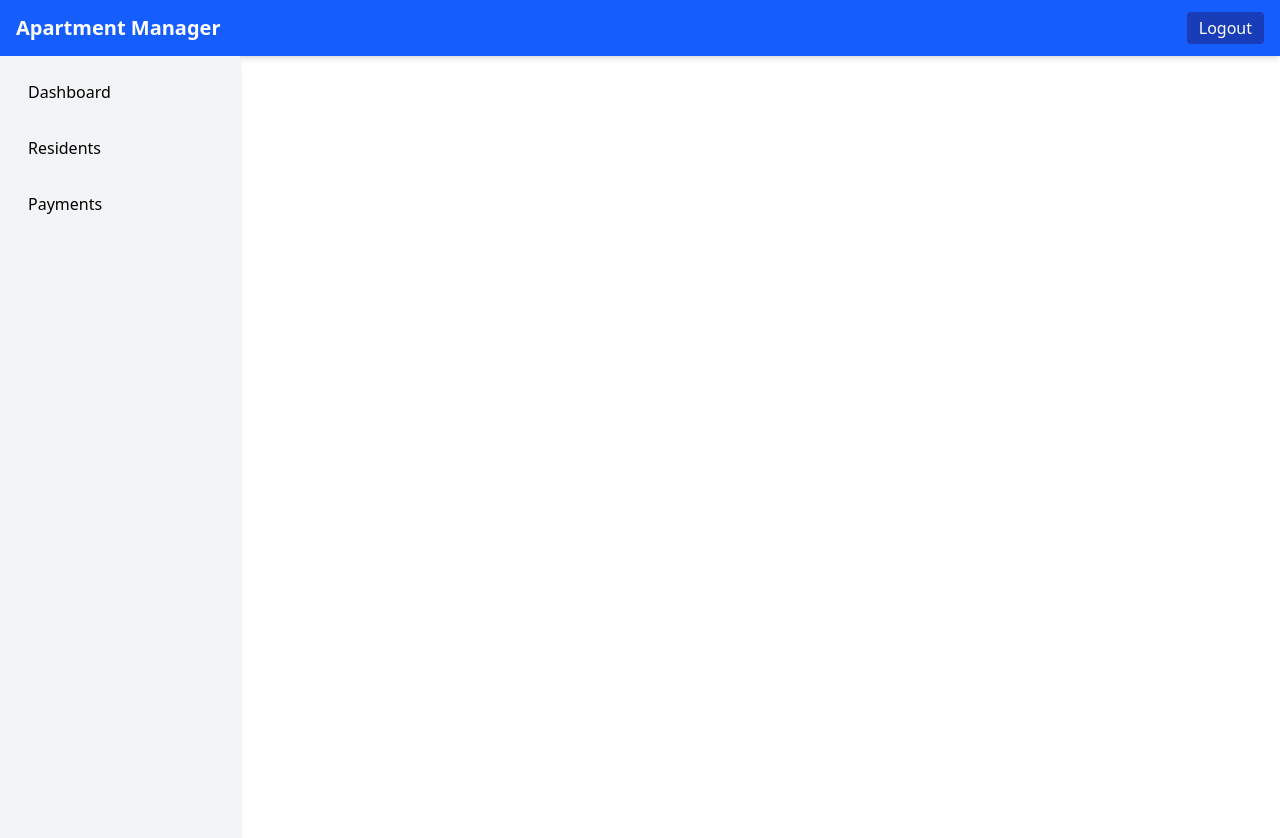
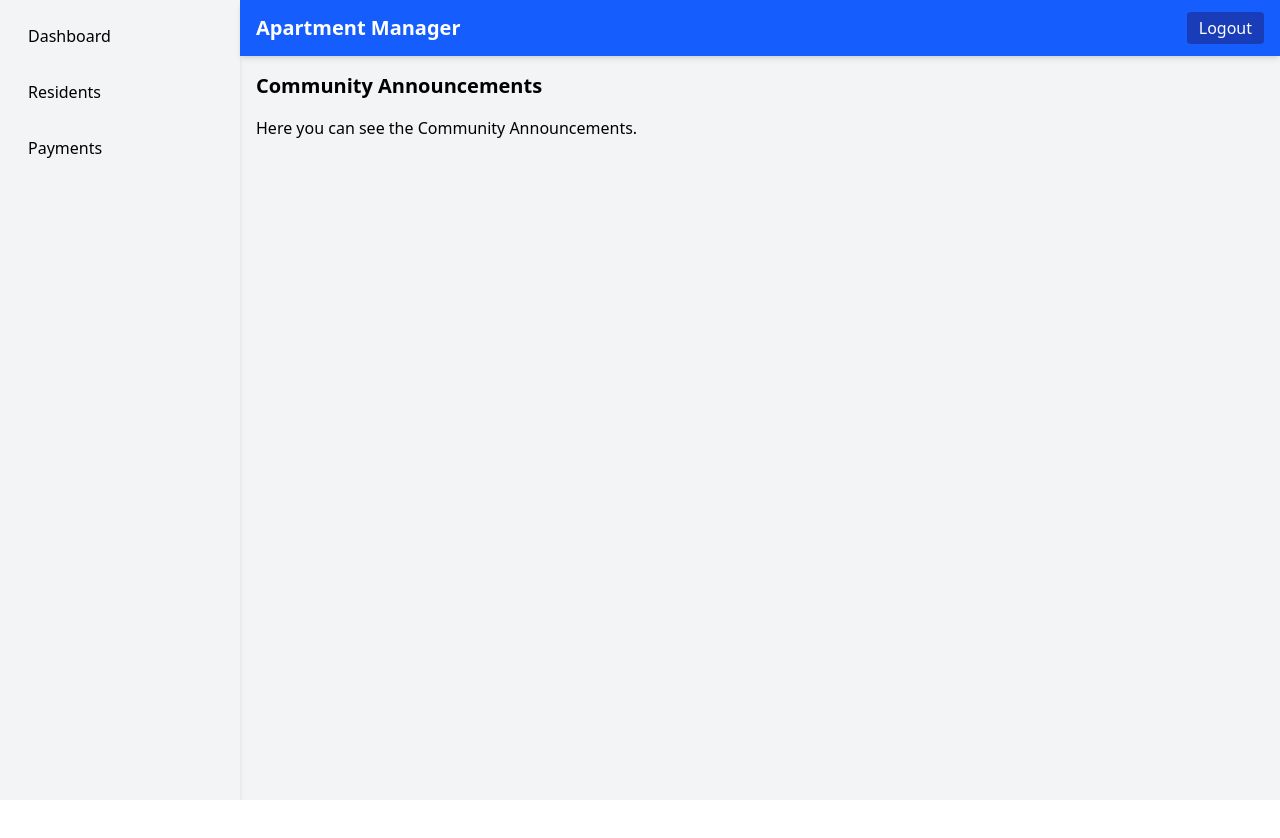
Before and after one commit to GreyWind1801/Management-System, a React (Vite) app in the folder frontend/apartment-app/: page /announcements in a window 1280 px wide. Shown: the top 838 px of the page. After the commit the page ends 800 px from the top, so only its background shows below. Built offline with nearby package versions, Linux system fonts and the light colour scheme.

Commit message:
Added pages to the frontend

```diff
--- a/frontend/apartment-app/src/App.jsx
+++ b/frontend/apartment-app/src/App.jsx
@@ -1,28 +1,32 @@
 import React from 'react';
 import { Routes, Route } from 'react-router-dom';
-
-import Navbar from './components/Navbar';
-import Sidebar from './components/Sidebar';
+import MainLayout from './layouts/MainLayout';
 
 import Dashboard from './pages/Dashboard';
+import Apartments from './pages/Apartments';
 import Residents from './pages/Residents';
 import Payments from './pages/Payments';
+import Maintenance from './pages/Maintenance';
+import Visitors from './pages/Visitors';
+import Bookings from './pages/Bookings';
+import Documents from './pages/Documents';
+import Announcements from './pages/Announcements';
 
 function App() {
   return (
-    <div className="flex flex-col h-screen">
-      <Navbar />
-      <div className="flex flex-1">
-        <Sidebar />
-        <main className="flex-1 p-4 overflow-auto">
-        <Routes>
-            <Route path="/" element={<Dashboard />} />
-            <Route path="/residents" element={<Residents />} />
-            <Route path="/payments" element={<Payments />} />
-        </Routes>
-        </main>
-      </div>
-    </div>
+      <Routes>
+        <Route path="/" element={<MainLayout />}>
+          <Route index element={<Dashboard />} />
+          <Route path="apartments" element={<Apartments />} />
+          <Route path="residents" element={<Residents />} />
+          <Route path="payments" element={<Payments />} />
+          <Route path="maintenance" element={<Maintenance />} />
+          <Route path="visitors" element={<Visitors />} />
+          <Route path="bookings" element={<Bookings />} />
+          <Route path="documents" element={<Documents />} />
+          <Route path="announcements" element={<Announcements />} />
+        </Route>
+      </Routes>
   );
 }
 
--- /dev/null
+++ b/frontend/apartment-app/src/layouts/MainLayout.jsx
@@ -0,0 +1,21 @@
+// src/layouts/MainLayout.jsx
+import React from 'react';
+import Sidebar from '../components/Sidebar';
+import Navbar from '../components/Navbar';
+import { Outlet } from 'react-router-dom';
+
+const MainLayout = () => {
+  return (
+    <div className="flex h-screen bg-gray-100">
+      <Sidebar />
+      <div className="flex flex-col flex-1">
+        <Navbar />
+        <main className="flex-1 p-4 overflow-y-auto">
+          <Outlet /> {/* This renders the child page */}
+        </main>
+      </div>
+    </div>
+  );
+};
+
+export default MainLayout;
--- /dev/null
+++ b/frontend/apartment-app/src/pages/Announcements.jsx
@@ -0,0 +1,13 @@
+// src/pages/Announcements.jsx
+import React from 'react';
+
+const Announcements = () => {
+  return (
+    <div>
+      <h2 className="text-xl font-semibold mb-4">Community Announcements</h2>
+      <p>Here you can see the Community Announcements.</p>
+    </div>
+  );
+};
+
+export default Announcements;
--- /dev/null
+++ b/frontend/apartment-app/src/pages/Apartments.jsx
@@ -0,0 +1,13 @@
+// src/pages/Apartments.jsx
+import React from 'react';
+
+const Apartments = () => {
+  return (
+    <div>
+      <h2 className="text-xl font-semibold mb-4">Apartment Management</h2>
+      <p>Here you can manage apartments.</p>
+    </div>
+  );
+};
+
+export default Apartments;
--- /dev/null
+++ b/frontend/apartment-app/src/pages/Bookings.jsx
@@ -0,0 +1,13 @@
+// src/pages/Bookings.jsx
+import React from 'react';
+
+const Bookings = () => {
+  return (
+    <div>
+      <h2 className="text-xl font-semibold mb-4">Facilities Booking</h2>
+      <p>Here you can Book and use Flat Facilities.</p>
+    </div>
+  );
+};
+
+export default Bookings;
--- /dev/null
+++ b/frontend/apartment-app/src/pages/Documents.jsx
@@ -0,0 +1,13 @@
+// src/pages/Documents.jsx
+import React from 'react';
+
+const Documents = () => {
+  return (
+    <div>
+      <h2 className="text-xl font-semibold mb-4">Documents Handling</h2>
+      <p>Here you can manage your Documents related to the Apartment.</p>
+    </div>
+  );
+};
+
+export default Documents;
--- /dev/null
+++ b/frontend/apartment-app/src/pages/Maintenance.jsx
@@ -0,0 +1,13 @@
+// src/pages/Maintenances.jsx
+import React from 'react';
+
+const Maintenance = () => {
+  return (
+    <div>
+      <h2 className="text-xl font-semibold mb-4">Maintenance Request Management</h2>
+      <p>Here you can request, edit and view Maintenance Requests.</p>
+    </div>
+  );
+};
+
+export default Maintenance;
--- a/frontend/apartment-app/src/pages/Payments.jsx
+++ b/frontend/apartment-app/src/pages/Payments.jsx
@@ -3,7 +3,7 @@ import React from 'react';
 const Payments = () => {
   return (
     <div>
-      <h2 className="text-2xl font-bold mb-4">Payments</h2>
+      <h2 className="text-2xl font-bold mb-4">Payments Portal</h2>
       <p>This is the payment processing page.</p>
     </div>
   );
--- a/frontend/apartment-app/src/pages/Residents.jsx
+++ b/frontend/apartment-app/src/pages/Residents.jsx
@@ -3,7 +3,7 @@ import React from 'react';
 const Residents = () => {
   return (
     <div>
-      <h2 className="text-2xl font-bold mb-4">Residents</h2>
+      <h2 className="text-2xl font-bold mb-4">Residents Page</h2>
       <p>This is the residents management page.</p>
     </div>
   );
--- /dev/null
+++ b/frontend/apartment-app/src/pages/Visitors.jsx
@@ -0,0 +1,13 @@
+// src/pages/Visitors.jsx
+import React from 'react';
+
+const Visitors = () => {
+  return (
+    <div>
+      <h2 className="text-xl font-semibold mb-4">Vistior Logs</h2>
+      <p>Here you can manage Visitor Logs and Details.</p>
+    </div>
+  );
+};
+
+export default Visitors;
```
